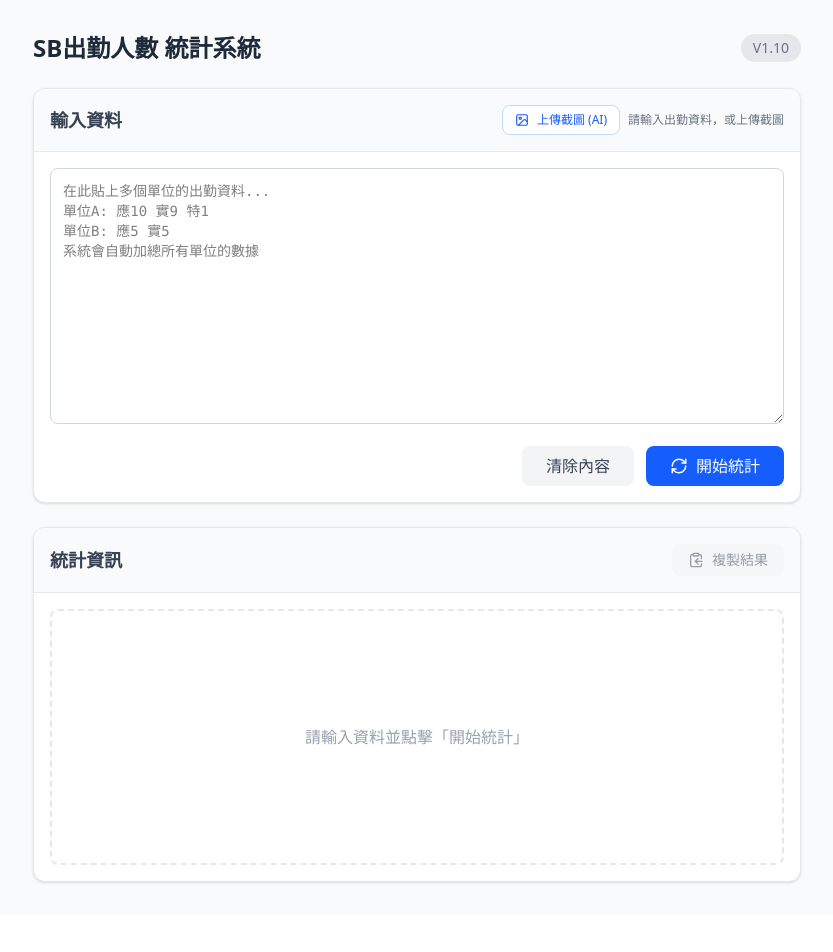
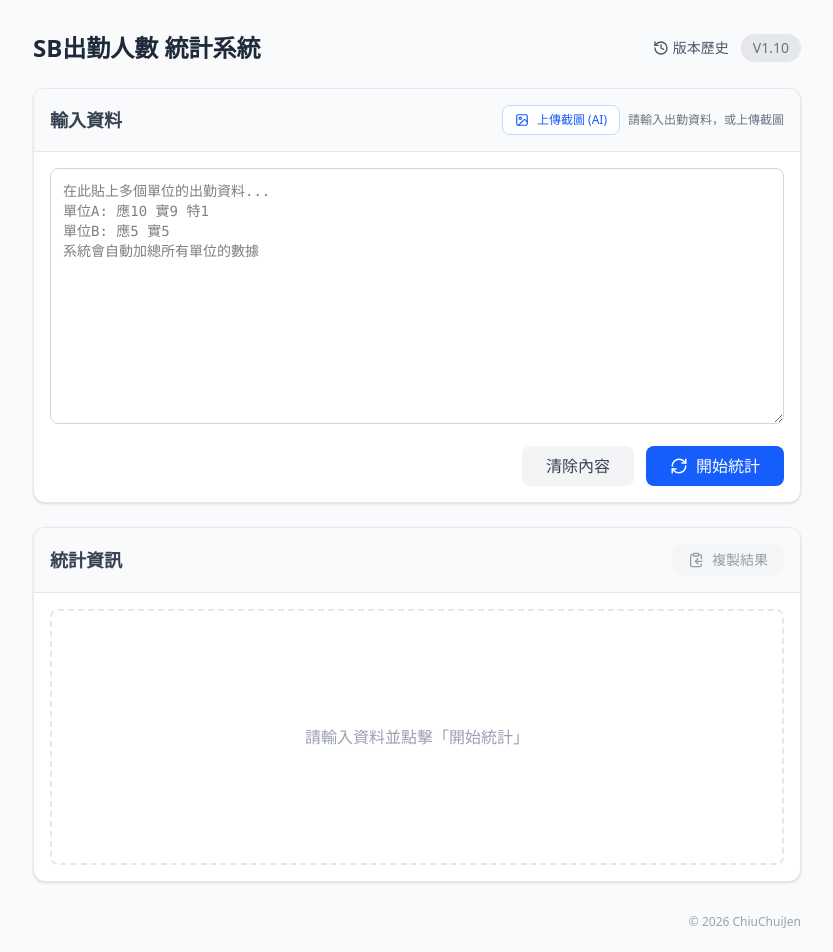
Before and after one commit to ChiuChuiJen/SBPD, a React (Vite) app: page / in a window 1280 px wide. Shown: the top 952 px of the page, without its empty margins (223-1056 px from the left). Before the commit the page ends 914 px from the top, so only its background shows below. Built offline with nearby package versions, Linux system fonts and the light colour scheme.

Commit message:
Add files via upload

```diff
--- a/src/App.tsx
+++ b/src/App.tsx
@@ -4,7 +4,7 @@
  */
 
 import React, { useState, useEffect, useRef } from 'react';
-import { ClipboardCopy, RefreshCw, Image as ImageIcon, Loader2 } from 'lucide-react';
+import { ClipboardCopy, RefreshCw, Image as ImageIcon, Loader2, History, X } from 'lucide-react';
 import { GoogleGenAI } from "@google/genai";
 
 export default function App() {
@@ -30,6 +30,20 @@ export default function App() {
     };
   } | null>(null);
   const [currentTime, setCurrentTime] = useState(new Date());
+  const [isHistoryOpen, setIsHistoryOpen] = useState(false);
+
+  const versionHistory = [
+    { version: 'V1.10', date: '2026/04/13', desc: '修正數據校驗邏輯，將「加班」從假別總和中扣除，正確匹配應到人數。' },
+    { version: 'V1.9', date: '2026/04/08', desc: '將「晚到/遲到」納入假別總和計算，並支援「遲到」關鍵字。' },
+    { version: 'V1.8.2', date: '2026/04/05', desc: '支援 x 或 * 作為數字乘號（例如：事假x2）。' },
+    { version: 'V1.8.1', date: '2026/04/05', desc: '修正全形數字（如 ３）無法正確辨識的問題。' },
+    { version: 'V1.8', date: '2026/04/05', desc: '實作數據校驗功能，實到與應到不符時顯示紅色警示與差異提示。' },
+    { version: 'V1.7', date: '2026/04/05', desc: '新增「喪假」統計項目，更新 AI 辨識指令。' },
+    { version: 'V1.6', date: '2026/04/05', desc: '新增「產假」與「婚假」統計，優化圖片上傳穩定性與錯誤處理。' },
+    { version: 'V1.5.2', date: '2026/04/03', desc: '強化 Vercel 部署時的 API Key 設定提示與處理機制。' },
+    { version: 'V1.5.1', date: '2026/04/03', desc: '修正 AI 模型名稱，改善圖片辨識錯誤提示。' },
+    { version: 'V1.5', date: '2026/04/03', desc: '重新整合 Gemini AI 進行截圖辨識，更新系統架構。' },
+  ];
 
   // Update time every minute to keep Day/Night accurate
   useEffect(() => {
@@ -204,7 +218,16 @@ SB: ${result.actual}/${result.expected}   ${rateNum}%`;
         {/* Header */}
         <div className="flex items-center justify-between">
           <h1 className="text-2xl font-bold text-gray-800">SB出勤人數 統計系統</h1>
-          <span className="text-sm font-medium text-gray-500 bg-gray-200 px-3 py-1 rounded-full">V1.10</span>
+          <div className="flex items-center gap-3">
+            <button
+              onClick={() => setIsHistoryOpen(true)}
+              className="text-sm font-medium text-gray-600 hover:text-blue-600 flex items-center gap-1 transition-colors"
+            >
+              <History size={16} />
+              版本歷史
+            </button>
+            <span className="text-sm font-medium text-gray-500 bg-gray-200 px-3 py-1 rounded-full">V1.10</span>
+          </div>
         </div>
 
         {/* Input Section */}
@@ -305,7 +328,35 @@ SB: ${result.actual}/${result.expected}   ${rateNum}%`;
           </div>
         </div>
 
+        {/* Footer */}
+        <div className="text-right text-xs text-gray-400 pt-2 pb-4">
+          &copy; {currentTime.getFullYear()} ChiuChuiJen
+        </div>
+
       </div>
+
+      {/* Version History Modal */}
+      {isHistoryOpen && (
+        <div className="fixed inset-0 bg-black/50 flex items-center justify-center z-50 p-4">
+          <div className="bg-white rounded-xl shadow-xl w-full max-w-lg max-h-[80vh] flex flex-col">
+            <div className="p-4 border-b border-gray-200 flex justify-between items-center">
+              <h2 className="text-lg font-bold text-gray-800 flex items-center gap-2"><History size={18}/> 版本歷史</h2>
+              <button onClick={() => setIsHistoryOpen(false)} className="text-gray-500 hover:text-gray-700 transition-colors"><X size={20}/></button>
+            </div>
+            <div className="p-4 overflow-y-auto flex-1 space-y-4">
+              {versionHistory.map((item, idx) => (
+                <div key={idx} className="border-b border-gray-100 pb-3 last:border-0 last:pb-0">
+                  <div className="flex items-baseline gap-2 mb-1">
+                    <span className="font-bold text-blue-600">{item.version}</span>
+                    <span className="text-xs text-gray-400">{item.date}</span>
+                  </div>
+                  <p className="text-sm text-gray-600">{item.desc}</p>
+                </div>
+              ))}
+            </div>
+          </div>
+        </div>
+      )}
     </div>
   );
 }
```
